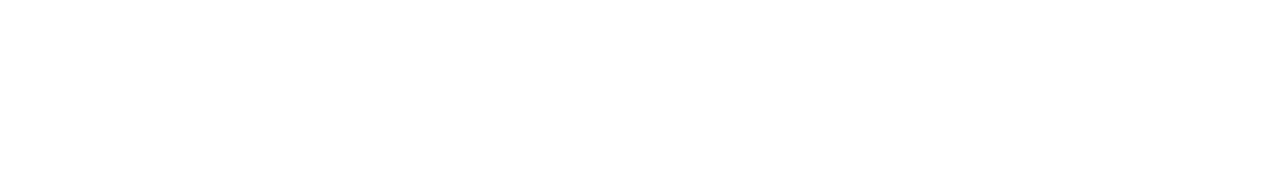
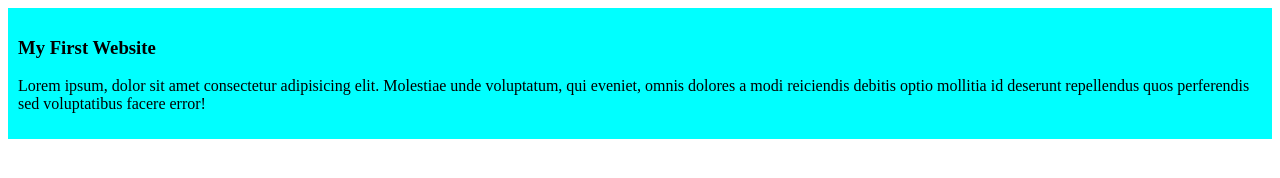
Before and after one commit to nebadita105/My-Simple-Website, a plain HTML site: page index.html in a window 1280 px wide. Drawn offline with Linux system fonts and the light colour scheme.

Commit message:
added the first blog

```diff
--- a/index.html
+++ b/index.html
@@ -4,8 +4,12 @@
     <meta charset="UTF-8">
     <meta name="viewport" content="width=device-width, initial-scale=1.0">
     <title>My Simple Website</title>
+    <link rel="stylesheet" href="styles/blog.css">
 </head>
 <body>
-
+    <div>
+        <h3>My First Website</h3>
+        <p>Lorem ipsum, dolor sit amet consectetur adipisicing elit. Molestiae unde voluptatum, qui eveniet, omnis dolores a modi reiciendis debitis optio mollitia id deserunt repellendus quos perferendis sed voluptatibus facere error!</p>
+    </div>
 </body>
 </html>
--- /dev/null
+++ b/styles/blog.css
@@ -0,0 +1,4 @@
+div{
+    background-color: aqua;
+    padding: 10px;
+}
```
